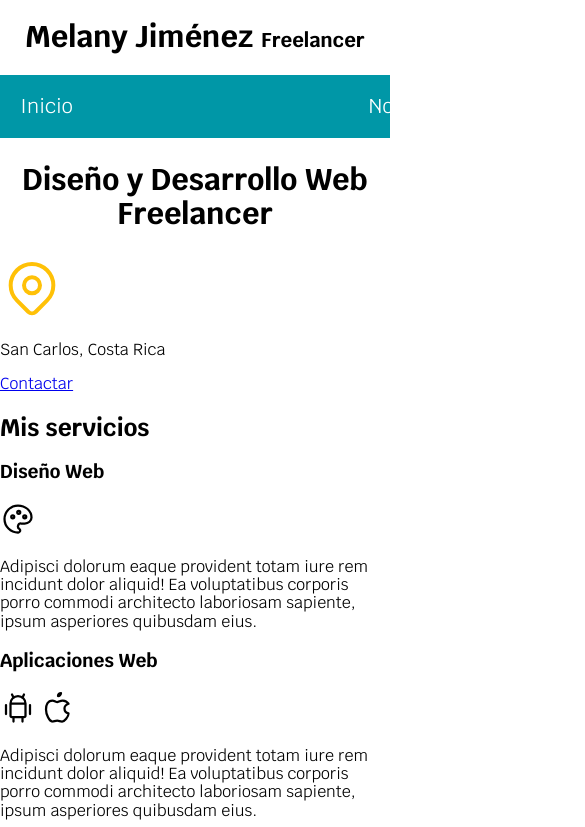
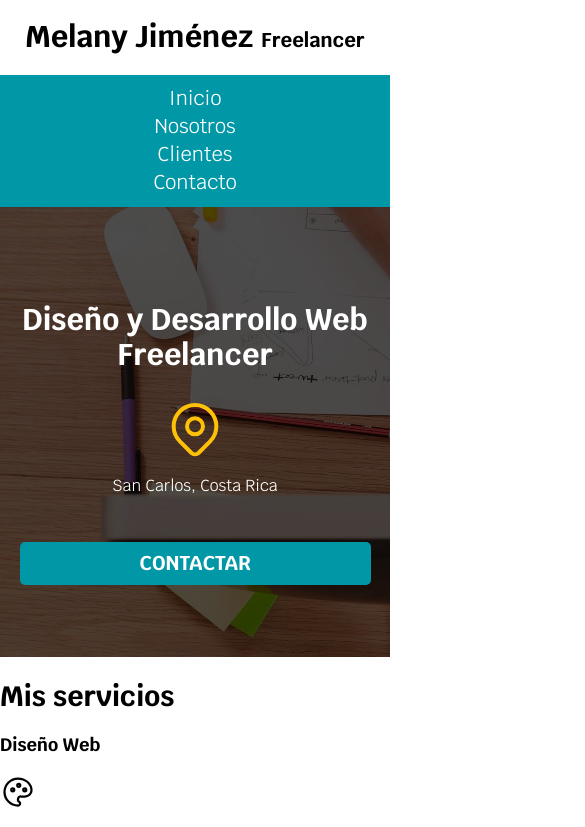
Before and after one commit to Melany0802/FreelanceDesigner, a plain HTML site: page index.html in a window 390 px wide. Shown: the top 827 px of the page, 585 px wide, since content can reach past the window. Drawn offline with Linux system fonts and the light colour scheme.

Commit message:
Responsive screen and layout to main image container.

```diff
--- a/css/styles.css
+++ b/css/styles.css
@@ -8,10 +8,26 @@
 
 html{
     font-size: 62.5%;
+    box-sizing: border-box;
 }
+
+*,*:before, *:after{
+    box-sizing: inherit;
+}
+
 body{
     font-size: 16px;
     font-family: 'Krub', sans-serif;
+}
+
+h1{
+    font-size: 3.8rem;
+}
+h2{
+    font-size: 2.8rem;
+}
+h3{
+    font-size: 1.8rem;
 }
 
 
@@ -27,9 +43,34 @@ body{
 }
 
 .contenedor{
-    width: 120rem;
+    max-width: 120rem; /*Toma como máximo 1200px, sino se puede, toma el 100% que es el ancho por defecto*/
     margin: 0 auto;
 }
+
+.boton{
+    background-color: var(--secundario);
+    color: var(--blanco);
+    padding: 1rem 3rem; /*hace el ancho del boton*/
+    margin-top: 3rem; /*espacio entre el botón y lo que haya arriba de este*/
+    font-size: 2rem;
+    text-decoration: none; /*quita la linea que se pone debajo de la palabra*/
+    font-weight: bold; /*pone el texto en negrita*/
+    text-transform: uppercase; /*pone las letras en mayúsculas*/
+    border-radius: .5rem; /*le da un borde al botón*/
+
+    width: 90%;  /*a partir de que la pantalla mida menos de 780px, el botón agarra esa medida*/
+    text-align: center;
+}
+
+@media (min-width: 780px) { /*a partir de que la pantalla mida eso, el botón se pone normal*/
+    .boton{
+        width: auto;
+    }
+}
+
+
+
+
 
 .nav-bg{
     background-color: var(--secundario);
@@ -37,17 +78,52 @@ body{
 .navegacion-principal {
     padding: 1rem;
     display: flex;
-    justify-content: space-between;
+    flex-direction: column;
+    align-items: center;
 }
+
+@media (min-width: 768px) {
+    .navegacion-principal{
+        flex-direction: row;
+        justify-content: space-between;
+    }
+}
+
 .navegacion-principal a{
     color: var(--blanco);
     text-decoration: none;
     font-size: 2rem;
-    font-weight: 500;
-    padding: 1rem;
+    font-weight: 400;
+    padding: 0.25rem;
 }
 
 .navegacion-principal a:hover{
     background-color: var(--primario);
     color: var(--oscuro);
 }
+
+
+.hero{
+    background-image: url(../img/hero.jpg);
+    background-repeat: no-repeat; /*no repita, que se ponga sólo una vez la imagen*/
+    background-size: cover; /*agarre todo el tamaño de la pantalla*/
+    height: 450px;
+    position: relative;
+}
+
+.contenido-hero{
+    position: absolute;
+    background-color: rgba(0, 0, 0, .7);
+    width: 100%;
+    height: 100%;
+
+    display: flex; /*lo acomoda de ixquierda a derecha*/ /*se alinea horizontalmente*/
+    flex-direction: column; /*lo coloca en columna (uno debajo del otro)*/
+    align-items: center;
+    justify-content: center; /*alinea verticalmente, si tenemos flex-directions:column*/
+}
+
+.contenido-hero h2,
+.contenido-hero p {
+    color: var(--blanco);
+}
--- a/index.html
+++ b/index.html
@@ -29,10 +29,9 @@
         </nav>
     </div>
 
-    <section>
-        <h2 class="titulo">Diseño y Desarrollo Web Freelancer</h2>
-
-        <p>
+    <section class="hero">
+        <div class="contenido-hero">
+            <h2 class="titulo">Diseño y Desarrollo Web Freelancer</h2>
             <svg xmlns="http://www.w3.org/2000/svg" class="icon icon-tabler icon-tabler-map-pin" width="64" height="64"
                 viewBox="0 0 24 24" stroke-width="1.5" stroke="#FFC107" fill="none" stroke-linecap="round"
                 stroke-linejoin="round">
@@ -40,11 +39,12 @@
                 <path d="M9 11a3 3 0 1 0 6 0a3 3 0 0 0 -6 0" />
                 <path d="M17.657 16.657l-4.243 4.243a2 2 0 0 1 -2.827 0l-4.244 -4.243a8 8 0 1 1 11.314 0z" />
             </svg>
-        </p>
+            <p>San Carlos, Costa Rica</p>
 
-        <p>San Carlos, Costa Rica</p>
+            <a class="boton" href="#">Contactar</a>
+        </div>
 
-        <a href="#">Contactar</a>
+
 
 
     </section>
```
Also changed, not shown: img/hero.jpg (renamed from hero.jpg).
